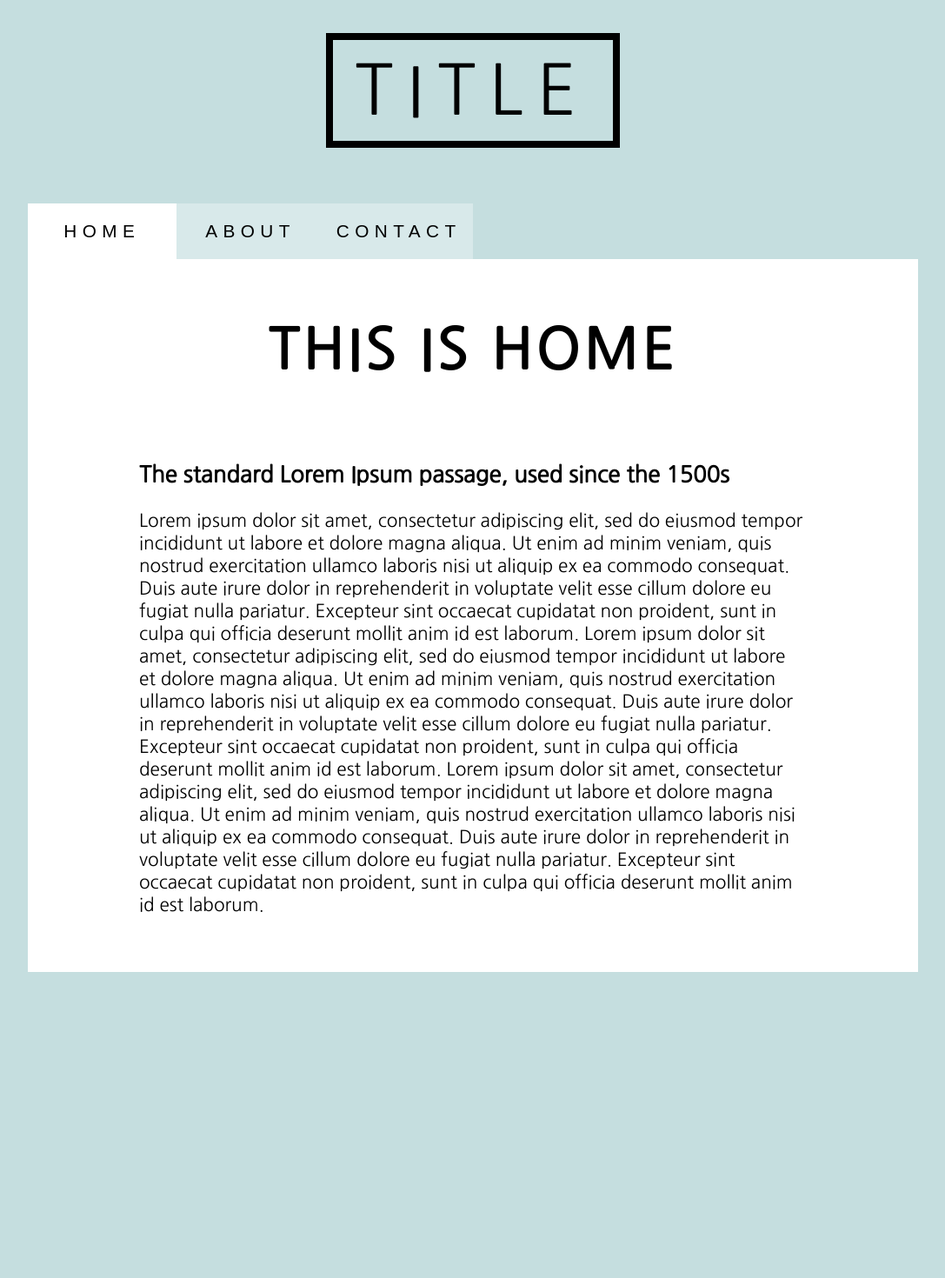
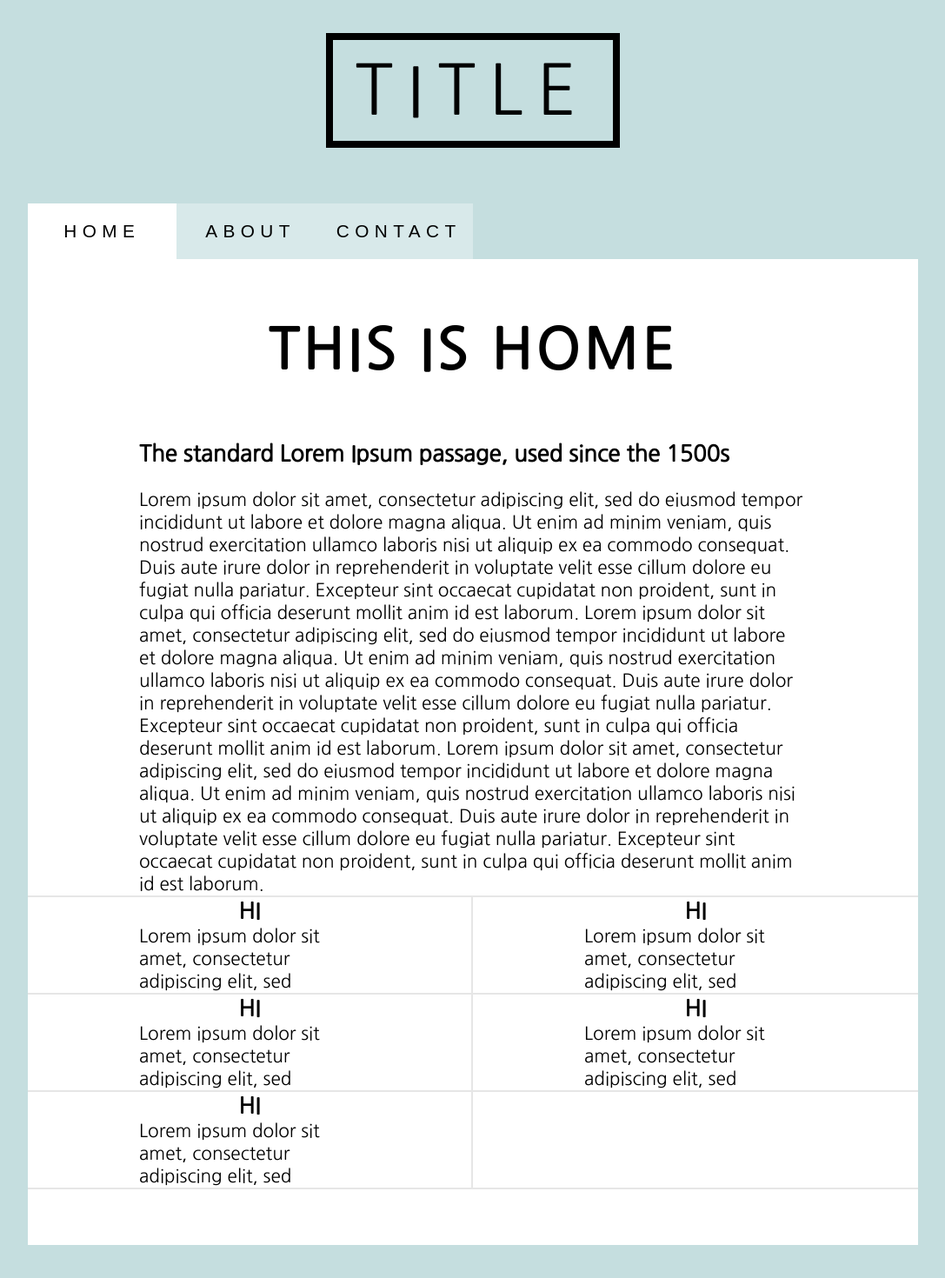
Before and after one commit to wuppu/fe-portfolio, a React (Create React App) app: page / in a window 1280 px wide. Shown: the part 122-1592 px from the top of the page at 87% size, without its empty margins (96-1183 px from the left). Before the commit the page ends 1400 px from the top, so only its background shows below. Built offline with nearby package versions, Linux system fonts and the light colour scheme; the HTML template or start-up script is replaced by a standard one.

Commit message:
Create cards

```diff
--- a/src/App.css
+++ b/src/App.css
@@ -22,24 +22,34 @@
 }
 
 .main-section {
-  padding: 4rem 8rem;
+  padding: 4rem 0rem;
   width: 80%;
   background: white;
 }
 
-.main-section div h1 {
-  padding-bottom: 4rem;
+.main-section .main-container .main-title {
+  padding: 0rem 8rem;
+  margin-bottom: 4rem;
   text-transform: uppercase;
   letter-spacing: 0.3rem;
   text-align: center;
   font-size: 4rem;
 }
 
-.main-section div h2 {
+.main-section .main-container h2 {
+  padding: 0rem 8rem;
   margin: 1.5rem 0;
   font-size: 1.6rem;
 }
 
 .main-section p {
+  padding: 0rem 8rem;
   font-size: 1.3rem;
 }
+
+.main-section .main-container .item-block-list {
+  display: flex;
+  flex-wrap: wrap;
+  border-top: 0.14rem solid rgb(230, 230, 230);
+  border-bottom: 0.14rem solid rgb(230, 230, 230);
+}
--- /dev/null
+++ b/src/components/ItemBlock.css
@@ -0,0 +1,20 @@
+.item-block {
+  width: 50%;
+  border-bottom: 0.14rem solid rgb(230, 230, 230);
+  display: flex;
+  flex-direction: column;
+  align-items: center;
+}
+
+.item-block:nth-child(2n - 1) {
+  border-right: 0.14rem solid rgb(230, 230, 230);
+}
+
+.item-block:nth-child(n + 5) {
+    border-bottom: 0;
+}
+
+.item-block .item-title {
+    font-size: 1.6rem;
+    text-transform: uppercase;
+}
--- /dev/null
+++ b/src/components/ItemBlock.js
@@ -0,0 +1,33 @@
+import React from "react";
+import "./ItemBlock.css";
+
+function ItemBlock() {
+    const content = `Lorem ipsum dolor sit amet, consectetur adipiscing elit, sed do eiusmod
+    tempor incididunt ut labore et dolore magna aliqua. Ut enim ad minim
+    veniam, quis nostrud exercitation ullamco laboris nisi ut aliquip ex ea
+    commodo consequat. Duis aute irure dolor in reprehenderit in voluptate
+    velit esse cillum dolore eu fugiat nulla pariatur. Excepteur sint
+    occaecat cupidatat non proident, sunt in culpa qui officia deserunt
+    mollit anim id est laborum. Lorem ipsum dolor sit amet, consectetur
+    adipiscing elit, sed do eiusmod tempor incididunt ut labore et dolore
+    magna aliqua. Ut enim ad minim veniam, quis nostrud exercitation ullamco
+    laboris nisi ut aliquip ex ea commodo consequat. Duis aute irure dolor
+    in reprehenderit in voluptate velit esse cillum dolore eu fugiat nulla
+    pariatur. Excepteur sint occaecat cupidatat non proident, sunt in culpa
+    qui officia deserunt mollit anim id est laborum. Lorem ipsum dolor sit
+    amet, consectetur adipiscing elit, sed do eiusmod tempor incididunt ut
+    labore et dolore magna aliqua. Ut enim ad minim veniam, quis nostrud
+    exercitation ullamco laboris nisi ut aliquip ex ea commodo consequat.
+    Duis aute irure dolor in reprehenderit in voluptate velit esse cillum
+    dolore eu fugiat nulla pariatur. Excepteur sint occaecat cupidatat non
+    proident, sunt in culpa qui officia deserunt mollit anim id est laborum.`;
+
+  return (
+    <div className="item-block">
+      <h1 className="item-title">hi</h1>
+  <p>{content.slice(0, 60)}</p>
+    </div>
+  );
+}
+
+export default ItemBlock;
--- a/src/routes/Home.js
+++ b/src/routes/Home.js
@@ -1,9 +1,10 @@
 import React from "react";
+import ItemBlock from "../components/ItemBlock";
 
 function Home() {
   return (
-    <div>
-      <h1>This is Home</h1>
+    <div className="main-container">
+      <h1 className="main-title">This is Home</h1>
       <h2>The standard Lorem Ipsum passage, used since the 1500s</h2>
       <p>
         Lorem ipsum dolor sit amet, consectetur adipiscing elit, sed do eiusmod
@@ -12,22 +13,27 @@
         commodo consequat. Duis aute irure dolor in reprehenderit in voluptate
         velit esse cillum dolore eu fugiat nulla pariatur. Excepteur sint
         occaecat cupidatat non proident, sunt in culpa qui officia deserunt
-        mollit anim id est laborum.
-        Lorem ipsum dolor sit amet, consectetur adipiscing elit, sed do eiusmod
-        tempor incididunt ut labore et dolore magna aliqua. Ut enim ad minim
-        veniam, quis nostrud exercitation ullamco laboris nisi ut aliquip ex ea
-        commodo consequat. Duis aute irure dolor in reprehenderit in voluptate
-        velit esse cillum dolore eu fugiat nulla pariatur. Excepteur sint
-        occaecat cupidatat non proident, sunt in culpa qui officia deserunt
-        mollit anim id est laborum.
-        Lorem ipsum dolor sit amet, consectetur adipiscing elit, sed do eiusmod
-        tempor incididunt ut labore et dolore magna aliqua. Ut enim ad minim
-        veniam, quis nostrud exercitation ullamco laboris nisi ut aliquip ex ea
-        commodo consequat. Duis aute irure dolor in reprehenderit in voluptate
-        velit esse cillum dolore eu fugiat nulla pariatur. Excepteur sint
-        occaecat cupidatat non proident, sunt in culpa qui officia deserunt
-        mollit anim id est laborum.
+        mollit anim id est laborum. Lorem ipsum dolor sit amet, consectetur
+        adipiscing elit, sed do eiusmod tempor incididunt ut labore et dolore
+        magna aliqua. Ut enim ad minim veniam, quis nostrud exercitation ullamco
+        laboris nisi ut aliquip ex ea commodo consequat. Duis aute irure dolor
+        in reprehenderit in voluptate velit esse cillum dolore eu fugiat nulla
+        pariatur. Excepteur sint occaecat cupidatat non proident, sunt in culpa
+        qui officia deserunt mollit anim id est laborum. Lorem ipsum dolor sit
+        amet, consectetur adipiscing elit, sed do eiusmod tempor incididunt ut
+        labore et dolore magna aliqua. Ut enim ad minim veniam, quis nostrud
+        exercitation ullamco laboris nisi ut aliquip ex ea commodo consequat.
+        Duis aute irure dolor in reprehenderit in voluptate velit esse cillum
+        dolore eu fugiat nulla pariatur. Excepteur sint occaecat cupidatat non
+        proident, sunt in culpa qui officia deserunt mollit anim id est laborum.
       </p>
+      <div className="item-block-list">
+        <ItemBlock />
+        <ItemBlock />
+        <ItemBlock />
+        <ItemBlock />
+        <ItemBlock />
+      </div>
     </div>
   );
 }
```
